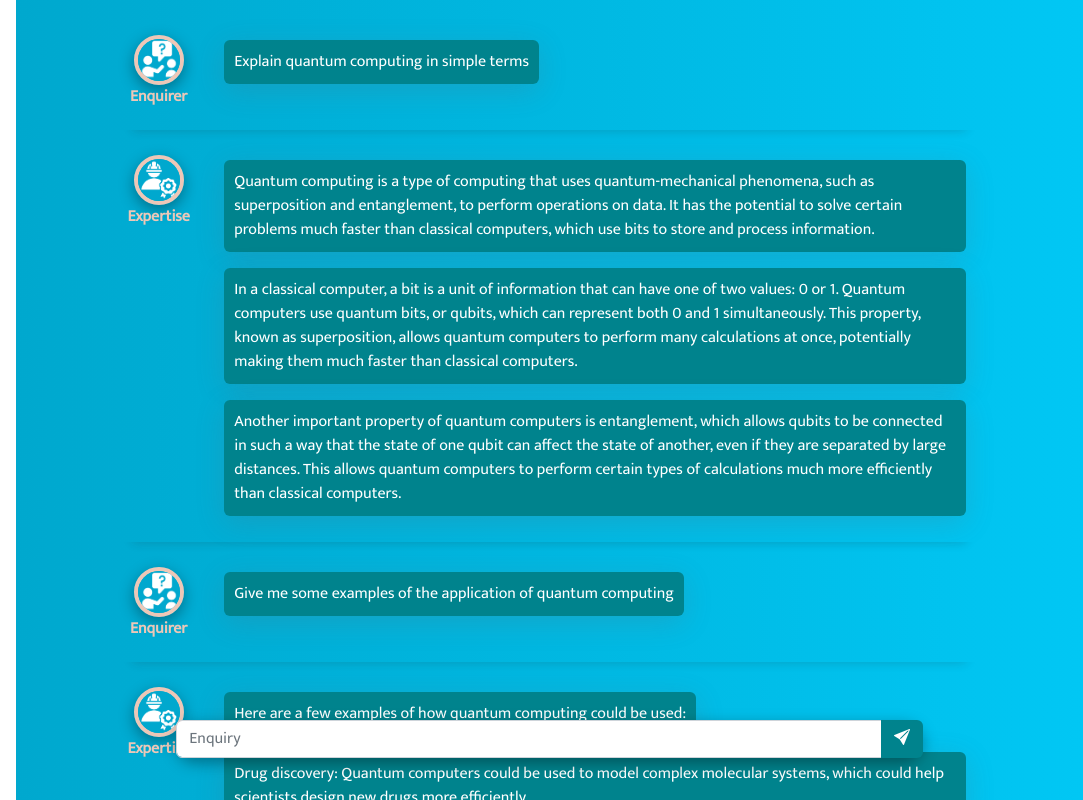
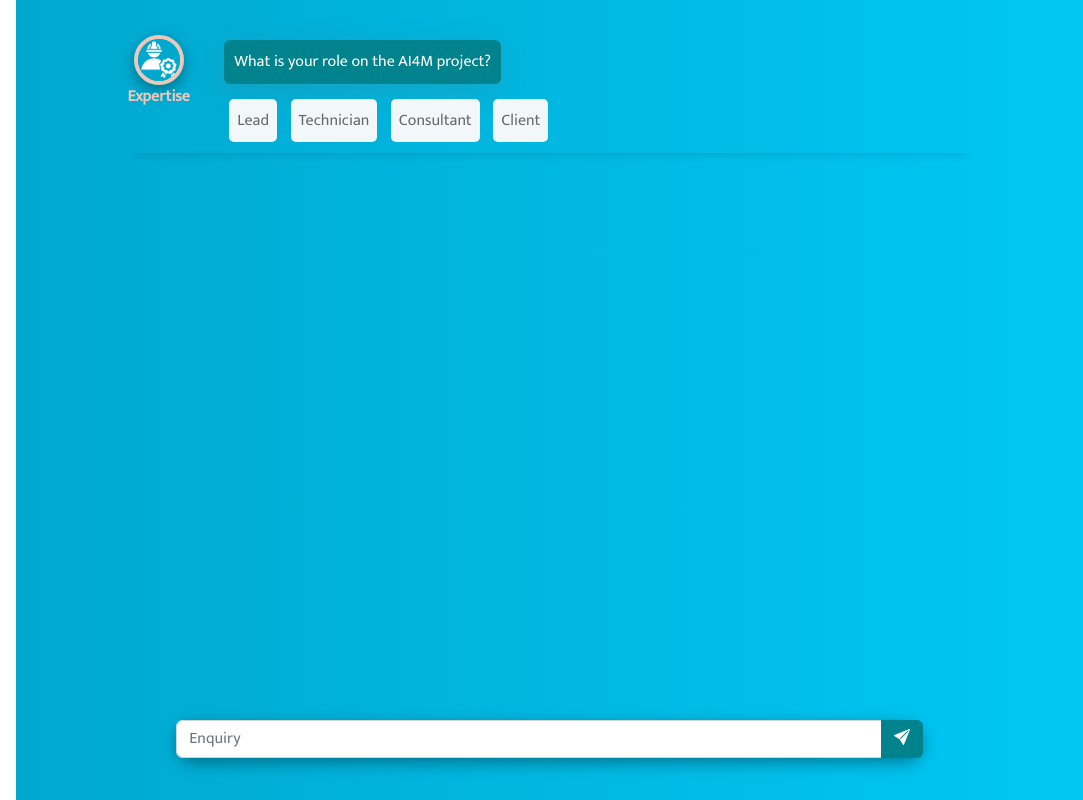
Before and after one commit to MulongXie/AI4M, a website: page public/index.html in a window 1280 px wide. Shown: the full height of the page, 197-1280 px from the left. Drawn offline with nearby package versions, Linux system fonts and the light colour scheme.

Commit message:
add question and options under it

```diff
--- a/public/index.css
+++ b/public/index.css
@@ -205,6 +205,7 @@ Font
     margin: 20px auto;
     display: flex;
     box-shadow: rgba(33, 35, 38, 0.2) 0px 10px 10px -10px;
+    padding-bottom: 10px;
 }
 
 .dialog-portrait{
@@ -241,6 +242,25 @@ Font
     box-shadow: rgba(100, 100, 111, 0.2) 0px 7px 29px 0px;
     border-radius: 6px;
     display: table;
+}
+
+.dialog-option{
+    margin-top: 25px;
+    padding: 0;
+}
+
+.option{
+    background: var(--gray);
+    padding: 8px;
+    border-radius: 5px;
+    text-decoration: none;
+    color: dimgray;
+    margin: 5px;
+}
+
+.option:hover{
+    background: var(--third);
+    color: white;
 }
 
 /* Input bar */
--- a/public/index.html
+++ b/public/index.html
@@ -91,47 +91,36 @@
             <div id="middle-page">
                 <!-- conversation -->
                 <div id="conv-0" class="conversation-wrapper">
-                    <div class="conversation-dialog dialog-enquirer" data-role="Enquirer">
-                        <div class="dialog-portrait">
-                            <img src="images/enquirer.jpg" class="dialog-portrait-img">
-                            <p class="dialog-portrait-name">Enquirer</p>
-                        </div>
-                        <div class="dialog-msg-wrapper">
-                            <p class="dialog-msg">Explain quantum computing in simple terms</p>
-                        </div>
-                    </div>
                     <div class="conversation-dialog dialog-expertise" data-role="Expertise">
                         <div class="dialog-portrait">
                             <img src="images/expertise.jpg" class="dialog-portrait-img">
                             <p class="dialog-portrait-name">Expertise</p>
                         </div>
                         <div class="dialog-msg-wrapper">
-                            <p class="dialog-msg">Quantum computing is a type of computing that uses quantum-mechanical phenomena, such as superposition and entanglement, to perform operations on data. It has the potential to solve certain problems much faster than classical computers, which use bits to store and process information.</p>
-                            <p class="dialog-msg">In a classical computer, a bit is a unit of information that can have one of two values: 0 or 1. Quantum computers use quantum bits, or qubits, which can represent both 0 and 1 simultaneously. This property, known as superposition, allows quantum computers to perform many calculations at once, potentially making them much faster than classical computers.</p>
-                            <p class="dialog-msg">Another important property of quantum computers is entanglement, which allows qubits to be connected in such a way that the state of one qubit can affect the state of another, even if they are separated by large distances. This allows quantum computers to perform certain types of calculations much more efficiently than classical computers.</p>
+                            <p class="dialog-msg">What is your role on the AI4M project?</p>
+                            <div class="dialog-option"><a class="option">Lead</a> <a class="option">Technician</a> <a class="option">Consultant</a> <a class="option">Client</a> </div>
                         </div>
                     </div>
-                    <div class="conversation-dialog dialog-enquirer" data-role="Enquirer">
-                        <div class="dialog-portrait">
-                            <img src="images/enquirer.jpg" class="dialog-portrait-img">
-                            <p class="dialog-portrait-name">Enquirer</p>
-                        </div>
-                        <div class="dialog-msg-wrapper">
-                            <p class="dialog-msg">Give me some examples of the application of quantum computing</p>
-                        </div>
-                    </div>
-                    <div class="conversation-dialog dialog-expertise" data-role="Expertise">
-                        <div class="dialog-portrait">
-                            <img src="images/expertise.jpg" class="dialog-portrait-img">
-                            <p class="dialog-portrait-name">Expertise</p>
-                        </div>
-                        <div class="dialog-msg-wrapper">
-                            <p class="dialog-msg">Here are a few examples of how quantum computing could be used:</p>
-                            <p class="dialog-msg">Drug discovery: Quantum computers could be used to model complex molecular systems, which could help scientists design new drugs more efficiently.</p>
-                            <p class="dialog-msg">Climate modeling: Quantum computers could be used to simulate the Earth's climate and make more accurate predictions about future changes.</p>
-                            <p class="dialog-msg">Financial modeling: Quantum computers could be used to perform complex financial simulations, which could help traders make better investment decisions.</p>
-                        </div>
-                    </div>
+<!--                    <div class="conversation-dialog dialog-enquirer" data-role="Enquirer">-->
+<!--                        <div class="dialog-portrait">-->
+<!--                            <img src="images/enquirer.jpg" class="dialog-portrait-img">-->
+<!--                            <p class="dialog-portrait-name">Enquirer</p>-->
+<!--                        </div>-->
+<!--                        <div class="dialog-msg-wrapper">-->
+<!--                            <p class="dialog-msg">Explain quantum computing in simple terms</p>-->
+<!--                        </div>-->
+<!--                    </div>-->
+<!--                    <div class="conversation-dialog dialog-expertise" data-role="Expertise">-->
+<!--                        <div class="dialog-portrait">-->
+<!--                            <img src="images/expertise.jpg" class="dialog-portrait-img">-->
+<!--                            <p class="dialog-portrait-name">Expertise</p>-->
+<!--                        </div>-->
+<!--                        <div class="dialog-msg-wrapper">-->
+<!--                            <p class="dialog-msg">Quantum computing is a type of computing that uses quantum-mechanical phenomena, such as superposition and entanglement, to perform operations on data. It has the potential to solve certain problems much faster than classical computers, which use bits to store and process information.</p>-->
+<!--                            <p class="dialog-msg">In a classical computer, a bit is a unit of information that can have one of two values: 0 or 1. Quantum computers use quantum bits, or qubits, which can represent both 0 and 1 simultaneously. This property, known as superposition, allows quantum computers to perform many calculations at once, potentially making them much faster than classical computers.</p>-->
+<!--                            <p class="dialog-msg">Another important property of quantum computers is entanglement, which allows qubits to be connected in such a way that the state of one qubit can affect the state of another, even if they are separated by large distances. This allows quantum computers to perform certain types of calculations much more efficiently than classical computers.</p>-->
+<!--                        </div>-->
+<!--                    </div>-->
                 </div>
                 <!-- Input bar -->
                 <div class="input-wrapper">
```
